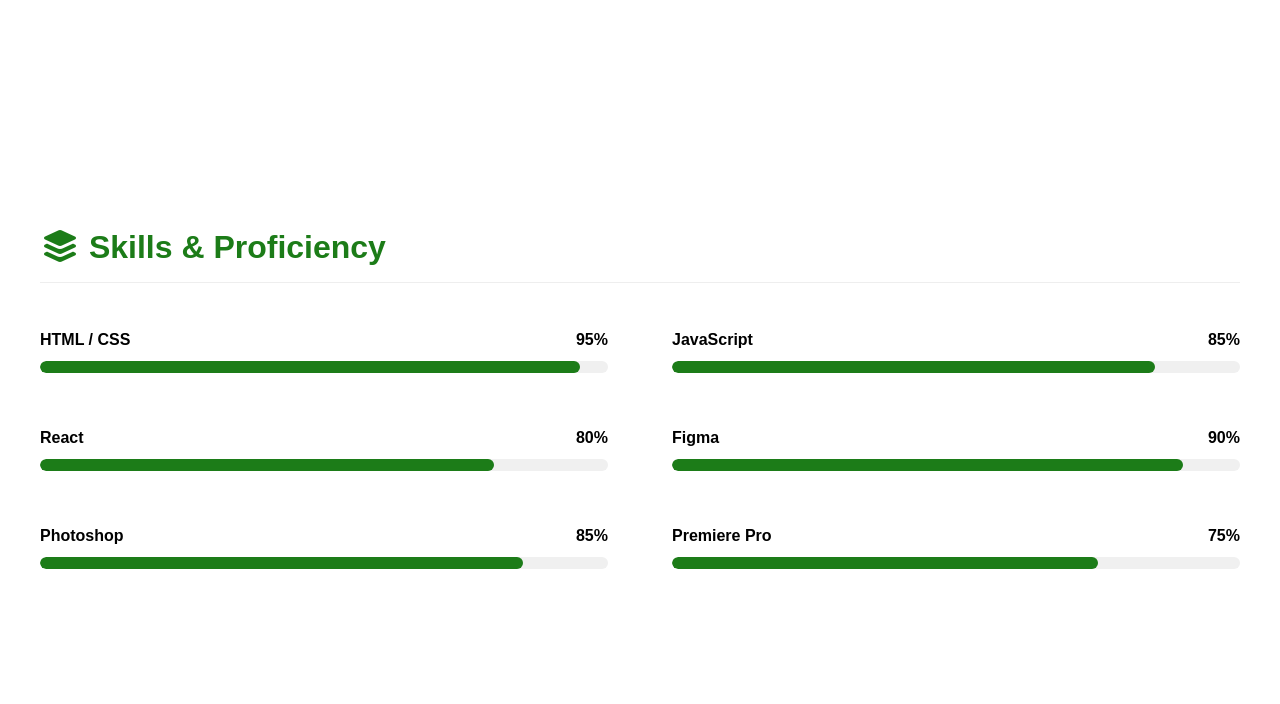
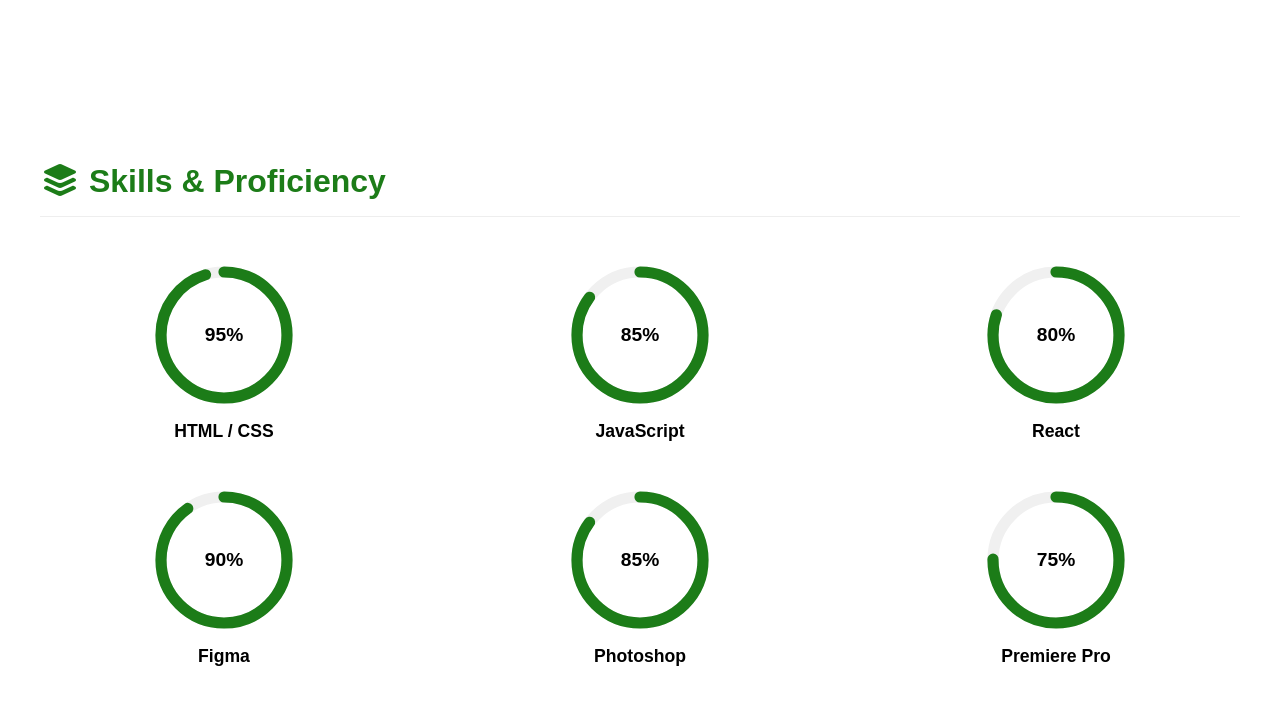
Before and after one commit to worky8677-beep/taerim-portfolio, a plain HTML site: page index.html in a window 1280 px wide. Shown: the part 2054-2758 px from the top of the page. Drawn offline with Linux system fonts and the light colour scheme; a web font is replaced by a local one.

Commit message:
UI: circular skill graph applied

```diff
--- a/css/style.css
+++ b/css/style.css
@@ -34,14 +34,15 @@
 /* Sticky Navigation */
 .sticky-nav {
     position: sticky;
+    z-index: 100;
     top: 0;
-    z-index: 100;
     background: rgba(255, 255, 255, 0.8);
     backdrop-filter: blur(10px);
     -webkit-backdrop-filter: blur(10px);
     border-bottom: 1px solid rgba(0, 0, 0, 0.05);
     padding: 1.25rem 0;
     margin-bottom: 4rem;
+     margin-top: -20px;
 }
 
 .nav-inner {
@@ -173,6 +174,7 @@
     letter-spacing: -0.1rem;
     line-height: 1;
     margin-bottom: 0;
+    margin-top: 0;
     color: #ffffff;
     text-shadow: 2px 2px 10px #0c5c34c0 ;
     position: relative;
@@ -206,7 +208,7 @@
     width: clamp(250px, 40vw, 500px);
     height: auto;
     filter: drop-shadow(0 30px 50px rgba(0,0,0,0.15));
-    animation: astronaut-float 6s ease-in-out infinite;
+    animation: astronaut-float 9s ease-in-out infinite;
 }
 
 /* Floating Elements */
@@ -289,13 +291,13 @@
 .about-card {
     background: #fff;
     border-radius: 30px;
-    padding: 3rem;
+    padding: 2rem;
     display: grid;
     grid-template-columns: 350px 1fr;
-    gap: 3rem;
+    gap: 1rem;
     box-shadow: 0 30px 60px rgba(0,0,0,0.05);
     border: 1px solid #f0f0f0;
-    margin-top: 100px;
+    margin-top: 50px;
 }
 
 .profile-img-container img {
@@ -320,12 +322,11 @@
 .bio {
     font-size: 1.1rem;
     color: var(--text-muted);
-    margin-bottom: 2.5rem;
 }
 
 .about-footer {
     display: flex;
-    justify-content: space-between;
+    justify-content: flex-end;
     align-items: flex-end;
 }
 
@@ -507,36 +508,62 @@
 /* Skills Section */
 .skills-container {
     display: grid;
-    grid-template-columns: 1fr 1fr;
-    gap: 2rem 4rem;
+    grid-template-columns: repeat(3, 1fr);
+    gap: 3rem;
+    text-align: center;
 }
 
 .skill-item {
-    margin-bottom: 1.5rem;
+    display: flex;
+    flex-direction: column;
+    align-items: center;
+    gap: 1rem;
 }
 
-.skill-info {
-    display: flex;
-    justify-content: space-between;
-    margin-bottom: 0.75rem;
-    font-weight: 600;
+.skill-circle {
+    position: relative;
+    width: 140px;
+    height: 140px;
+}
+
+.skill-circle svg {
+    width: 100%;
+    height: 100%;
+    transform: rotate(-90deg); /* 12시 방향부터 시작하도록 회전 */
+}
+
+.skill-circle circle {
+    fill: none;
+    stroke-width: 8;
+    stroke-linecap: round;
+}
+
+.skill-circle .bg {
+    stroke: #f0f0f0;
+}
+
+.skill-circle .skill-progress {
+    stroke: var(--accent-blue);
+    stroke-dasharray: 283; /* 2 * PI * R (2 * 3.14 * 45) */
+    stroke-dashoffset: 283; /* 처음에 가려둠 */
+    transition: stroke-dashoffset 1.5s cubic-bezier(0.1, 0, 0.2, 1);
+}
+
+.skill-circle .percent {
+    position: absolute;
+    top: 50%;
+    left: 50%;
+    transform: translate(-50%, -50%);
+    font-size: 1.2rem;
+    font-weight: 700;
     font-family: var(--font-heading);
 }
 
-.skill-bar {
-    width: 100%;
-    height: 12px;
-    background: #f0f0f0;
-    border-radius: 100px;
-    overflow: hidden;
-}
-
-.skill-progress {
-    height: 100%;
-    width: 0;
-    background: var(--accent-blue);
-    border-radius: 100px;
-    transition: width 1.5s cubic-bezier(0.1, 0, 0.2, 1);
+.skill-name {
+    font-size: 1.1rem;
+    font-weight: 600;
+    font-family: var(--font-heading);
+    color: var(--text-main);
 }
 
 /* Creations Section */
--- a/index.html
+++ b/index.html
@@ -52,13 +52,12 @@
                 </div>
                 <div class="about-info">
                     <h2 class="role">원태림<span class="sub-title"> / Taerim Won</span></h2>
+                    <p class="bio"> 서울 은평구</p>
                     <p class="bio"> 1997.01.17</p>
-                    <p class="bio"> 1997.01.17</p>
+                    <p class="bio"> 010-2256-7019</p>
+                    <p class="bio"> trw9717@naver.com</p>
+
                     <div class="about-footer">
-                        <div class="partner-logos">
-                            <span>JIO</span>
-                            <span>Johnson Controls</span>
-                        </div>
                         <a href="#" class="btn-resume">이력서 보기 <span class="icon"><i class="fa-solid fa-download"></i></span></a>
                     </div>
                 </div>
@@ -127,59 +126,71 @@
         <section class="skills-section" id="skills">
             <h2 class="section-title"><i class="fa-solid fa-layer-group"></i> Skills & Proficiency</h2>
             <div class="skills-container">
+                <!-- HTML / CSS -->
                 <div class="skill-item">
-                    <div class="skill-info">
-                        <span>HTML / CSS</span>
+                    <div class="skill-circle">
+                        <svg viewBox="0 0 100 100">
+                            <circle class="bg" cx="50" cy="50" r="45"></circle>
+                            <circle class="skill-progress" cx="50" cy="50" r="45" data-percent="95"></circle>
+                        </svg>
                         <span class="percent">95%</span>
                     </div>
-                    <div class="skill-bar">
-                        <div class="skill-progress" data-percent="95"></div>
-                    </div>
+                    <div class="skill-name">HTML / CSS</div>
                 </div>
+                <!-- JavaScript -->
                 <div class="skill-item">
-                    <div class="skill-info">
-                        <span>JavaScript</span>
+                    <div class="skill-circle">
+                        <svg viewBox="0 0 100 100">
+                            <circle class="bg" cx="50" cy="50" r="45"></circle>
+                            <circle class="skill-progress" cx="50" cy="50" r="45" data-percent="85"></circle>
+                        </svg>
                         <span class="percent">85%</span>
                     </div>
-                    <div class="skill-bar">
-                        <div class="skill-progress" data-percent="85"></div>
-                    </div>
+                    <div class="skill-name">JavaScript</div>
                 </div>
+                <!-- React -->
                 <div class="skill-item">
-                    <div class="skill-info">
-                        <span>React</span>
+                    <div class="skill-circle">
+                        <svg viewBox="0 0 100 100">
+                            <circle class="bg" cx="50" cy="50" r="45"></circle>
+                            <circle class="skill-progress" cx="50" cy="50" r="45" data-percent="80"></circle>
+                        </svg>
                         <span class="percent">80%</span>
                     </div>
-                    <div class="skill-bar">
-                        <div class="skill-progress" data-percent="80"></div>
-                    </div>
+                    <div class="skill-name">React</div>
                 </div>
+                <!-- Figma -->
                 <div class="skill-item">
-                    <div class="skill-info">
-                        <span>Figma</span>
+                    <div class="skill-circle">
+                        <svg viewBox="0 0 100 100">
+                            <circle class="bg" cx="50" cy="50" r="45"></circle>
+                            <circle class="skill-progress" cx="50" cy="50" r="45" data-percent="90"></circle>
+                        </svg>
                         <span class="percent">90%</span>
                     </div>
-                    <div class="skill-bar">
-                        <div class="skill-progress" data-percent="90"></div>
-                    </div>
+                    <div class="skill-name">Figma</div>
                 </div>
+                <!-- Photoshop -->
                 <div class="skill-item">
-                    <div class="skill-info">
-                        <span>Photoshop</span>
+                    <div class="skill-circle">
+                        <svg viewBox="0 0 100 100">
+                            <circle class="bg" cx="50" cy="50" r="45"></circle>
+                            <circle class="skill-progress" cx="50" cy="50" r="45" data-percent="85"></circle>
+                        </svg>
                         <span class="percent">85%</span>
                     </div>
-                    <div class="skill-bar">
-                        <div class="skill-progress" data-percent="85"></div>
-                    </div>
+                    <div class="skill-name">Photoshop</div>
                 </div>
+                <!-- Premiere Pro -->
                 <div class="skill-item">
-                    <div class="skill-info">
-                        <span>Premiere Pro</span>
+                    <div class="skill-circle">
+                        <svg viewBox="0 0 100 100">
+                            <circle class="bg" cx="50" cy="50" r="45"></circle>
+                            <circle class="skill-progress" cx="50" cy="50" r="45" data-percent="75"></circle>
+                        </svg>
                         <span class="percent">75%</span>
                     </div>
-                    <div class="skill-bar">
-                        <div class="skill-progress" data-percent="75"></div>
-                    </div>
+                    <div class="skill-name">Premiere Pro</div>
                 </div>
             </div>
         </section>
--- a/js/script.js
+++ b/js/script.js
@@ -43,8 +43,11 @@
                 entry.target.classList.add('visible');
                 // 스킬 섹션이면 게이지 애니메이션 실행
                 if (entry.target.id === 'skills') {
-                    document.querySelectorAll('.skill-progress').forEach(bar => {
-                        bar.style.width = bar.getAttribute('data-percent') + '%';
+                    document.querySelectorAll('.skill-progress').forEach(progress => {
+                        const percent = progress.getAttribute('data-percent');
+                        const circumference = 2 * Math.PI * 45; // 282.74... (반지름 45 기준)
+                        const offset = circumference - (percent / 100 * circumference);
+                        progress.style.strokeDashoffset = offset;
                     });
                 }
             }
```
